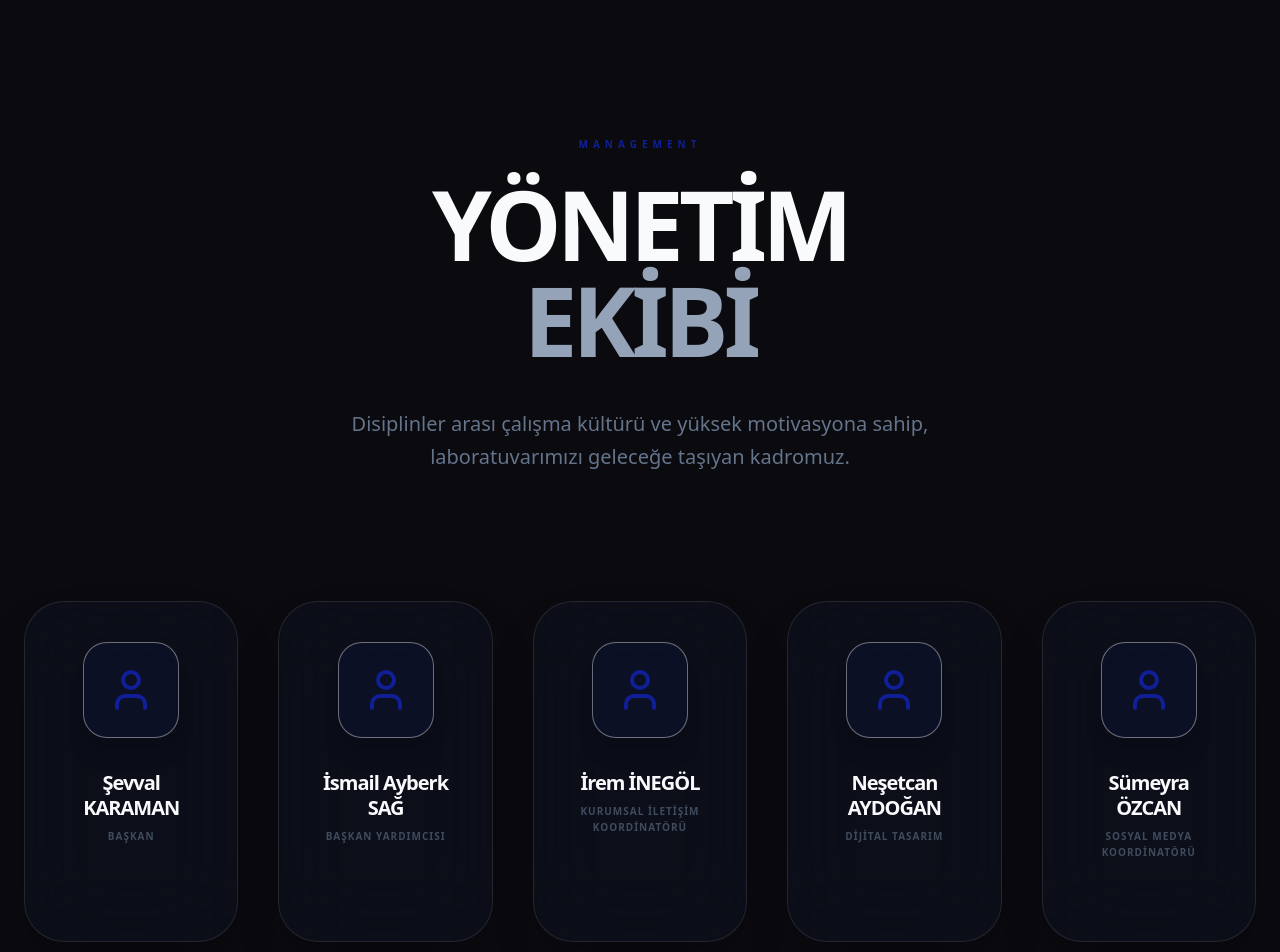
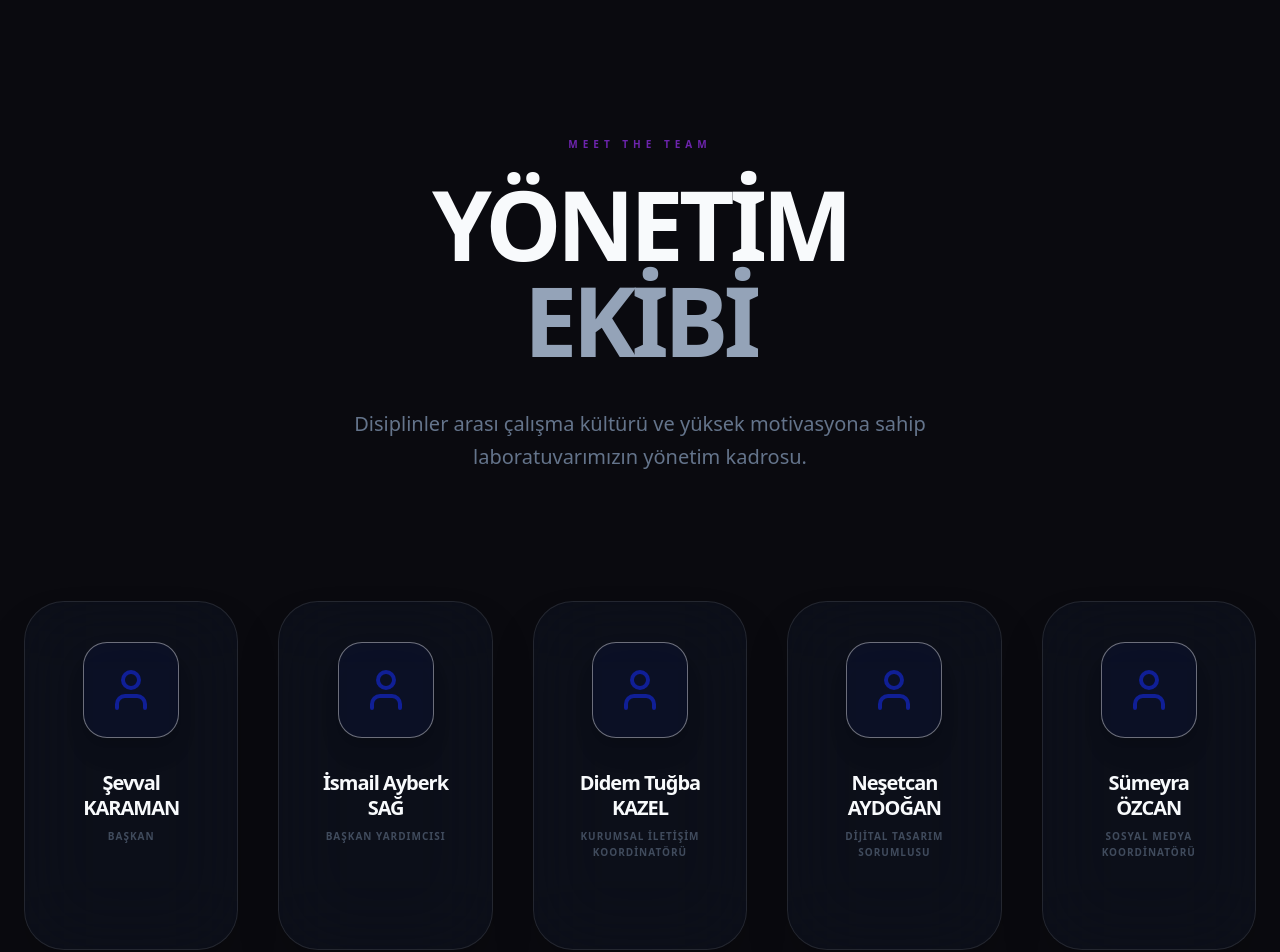
Before and after one commit to nesetcanaydogan/ai-lab-landing, a Next.js app: page / in a window 1280 px wide. Shown: the part 9680-10632 px from the top of the page. Built offline with nearby package versions, Linux system fonts and the light colour scheme.

Commit message:
team.tsx styling update

```diff
--- a/src/components/team.tsx
+++ b/src/components/team.tsx
@@ -6,15 +6,36 @@ import { User, Linkedin, Mail, Twitter } from "lucide-react";
 export default function Team() {
   const advisors = [
     { name: "Doç. Dr. Sait Ali UYMAZ", role: "Danışman" },
-    { name: "Doç. Dr. Ersin KAYA", role: "Danışman" }
+    { name: "Doç. Dr. Ersin KAYA", role: "Danışman" },
   ];
 
   const management = [
-    { name: "Şevval KARAMAN", role: "Başkan" },
-    { name: "İsmail Ayberk SAĞ", role: "Başkan Yardımcısı" },
-    { name: "İrem İNEGÖL", role: "Kurumsal İletişim Koordinatörü" },
-    { name: "Neşetcan AYDOĞAN", role: "Dijital Tasarım" },
-    { name: "Sümeyra ÖZCAN", role: "Sosyal Medya Koordinatörü" }
+    {
+      name: "Şevval KARAMAN",
+      role: "Başkan",
+      linkedin: "https://www.linkedin.com/in/%C5%9Fevvalkaraman/",
+    },
+    {
+      name: "İsmail Ayberk SAĞ",
+      role: "Başkan Yardımcısı",
+      linkedin: "https://www.linkedin.com/in/ismailayberksag/",
+    },
+    {
+      name: "Didem Tuğba KAZEL",
+      role: "Kurumsal İletişim Koordinatörü",
+      linkedin: "https://www.linkedin.com/in/didem-tu%C4%9Fba-kazel-687b28385/",
+    },
+    {
+      name: "Neşetcan AYDOĞAN",
+      role: "Dijital Tasarım Sorumlusu",
+      linkedin: "https://www.linkedin.com/in/canaydogantabb/",
+    },
+    {
+      name: "Sümeyra ÖZCAN",
+      role: "Sosyal Medya Koordinatörü",
+      linkedin:
+        "https://www.linkedin.com/in/s%C3%BCmeyra-%C3%B6zcan-b56aa6383/",
+    },
   ];
 
   return (
@@ -26,12 +47,15 @@ export default function Team() {
             whileInView={{ opacity: 1, y: 0 }}
             viewport={{ once: true }}
           >
-             <span className="text-[10px] font-black uppercase tracking-[0.5em] text-primary mb-6 block">Management</span>
+            <span className="text-[10px] font-black uppercase tracking-[0.5em] text-secondary mb-6 block">
+              MEET THE TEAM
+            </span>
             <h2 className="text-6xl md:text-8xl font-exo2 font-black tracking-tighter leading-none mb-10">
-                YÖNETİM <br/> <span className="text-slate-400">EKİBİ</span>
+              YÖNETİM <br /> <span className="text-slate-400">EKİBİ</span>
             </h2>
             <p className="text-xl text-slate-500 max-w-2xl mx-auto font-medium leading-relaxed">
-                Disiplinler arası çalışma kültürü ve yüksek motivasyona sahip, laboratuvarımızı geleceğe taşıyan kadromuz.
+              Disiplinler arası çalışma kültürü ve yüksek motivasyona sahip
+              laboratuvarımızın yönetim kadrosu.
             </p>
           </motion.div>
         </div>
@@ -49,12 +73,24 @@ export default function Team() {
               <div className="w-24 h-24 bg-primary/10 rounded-3xl flex items-center justify-center text-primary mx-auto mb-8 group-hover:bg-primary group-hover:text-white transition-all duration-700 shadow-xl border border-white/40">
                 <User size={48} />
               </div>
-              <h4 className="text-xl font-black mb-2 font-exo2 tracking-tighter leading-tight">{member.name}</h4>
-              <p className="text-[10px] text-slate-500 font-black uppercase tracking-widest leading-relaxed opacity-60 mb-6">{member.role}</p>
+              <h4 className="text-xl font-black mb-2 font-exo2 tracking-tighter leading-tight">
+                {member.name}
+              </h4>
+              <p className="text-[10px] text-slate-500 font-black uppercase tracking-widest leading-relaxed opacity-60 mb-6">
+                {member.role}
+              </p>
 
               <div className="flex justify-center gap-4 opacity-0 group-hover:opacity-100 transition-opacity duration-500">
-                 <Linkedin size={16} className="text-slate-400 hover:text-primary cursor-pointer" />
-                 <Mail size={16} className="text-slate-400 hover:text-primary cursor-pointer" />
+                <a
+                  href={member.linkedin}
+                  target="_blank"
+                  rel="noopener noreferrer"
+                >
+                  <Linkedin
+                    size={24}
+                    className="text-slate-400 hover:text-primary cursor-pointer transition-all"
+                  />
+                </a>
               </div>
             </motion.div>
           ))}
@@ -63,7 +99,9 @@ export default function Team() {
         <div className="text-center">
           <div className="inline-block p-12 glass dark:glass-dark rounded-[60px] border border-white/40 shadow-premium relative overflow-hidden">
             <div className="absolute top-0 left-0 w-full h-[1px] bg-gradient-to-r from-transparent via-primary to-transparent" />
-              <h3 className="text-4xl font-black font-exo2 mb-12 tracking-tighter">DANIŞMANLARIMIZ</h3>
+            <h3 className="text-4xl font-black font-exo2 mb-12 tracking-tighter">
+              DANIŞMANLARIMIZ
+            </h3>
             <div className="flex flex-wrap justify-center gap-20">
               {advisors.map((advisor, i) => (
                 <motion.div
@@ -76,8 +114,16 @@ export default function Team() {
                   <div className="w-20 h-20 bg-secondary/10 rounded-full flex items-center justify-center text-secondary mb-6 group-hover:scale-110 transition-transform duration-500 shadow-lg border border-white/20">
                     <User size={40} />
                   </div>
-                      <div className="font-black text-xl font-exo2 tracking-tighter mb-1">{advisor.name}</div>
-                      <div className="text-xs font-black uppercase tracking-widest text-slate-500 opacity-60">{advisor.role}</div>
+                  <div className="font-black text-xl font-exo2 tracking-tighter mb-1">
+                    {advisor.name}
+                  </div>
+                  <div className="text-xs font-black uppercase tracking-widest text-slate-500 opacity-60">
+                    {advisor.role}
+                  </div>
+                  <Mail
+                    size={16}
+                    className="text-slate-400 hover:text-secondary cursor-pointer mt-4"
+                  />
                 </motion.div>
               ))}
             </div>
```
Lines whose indentation alone changed are shown as unchanged.
